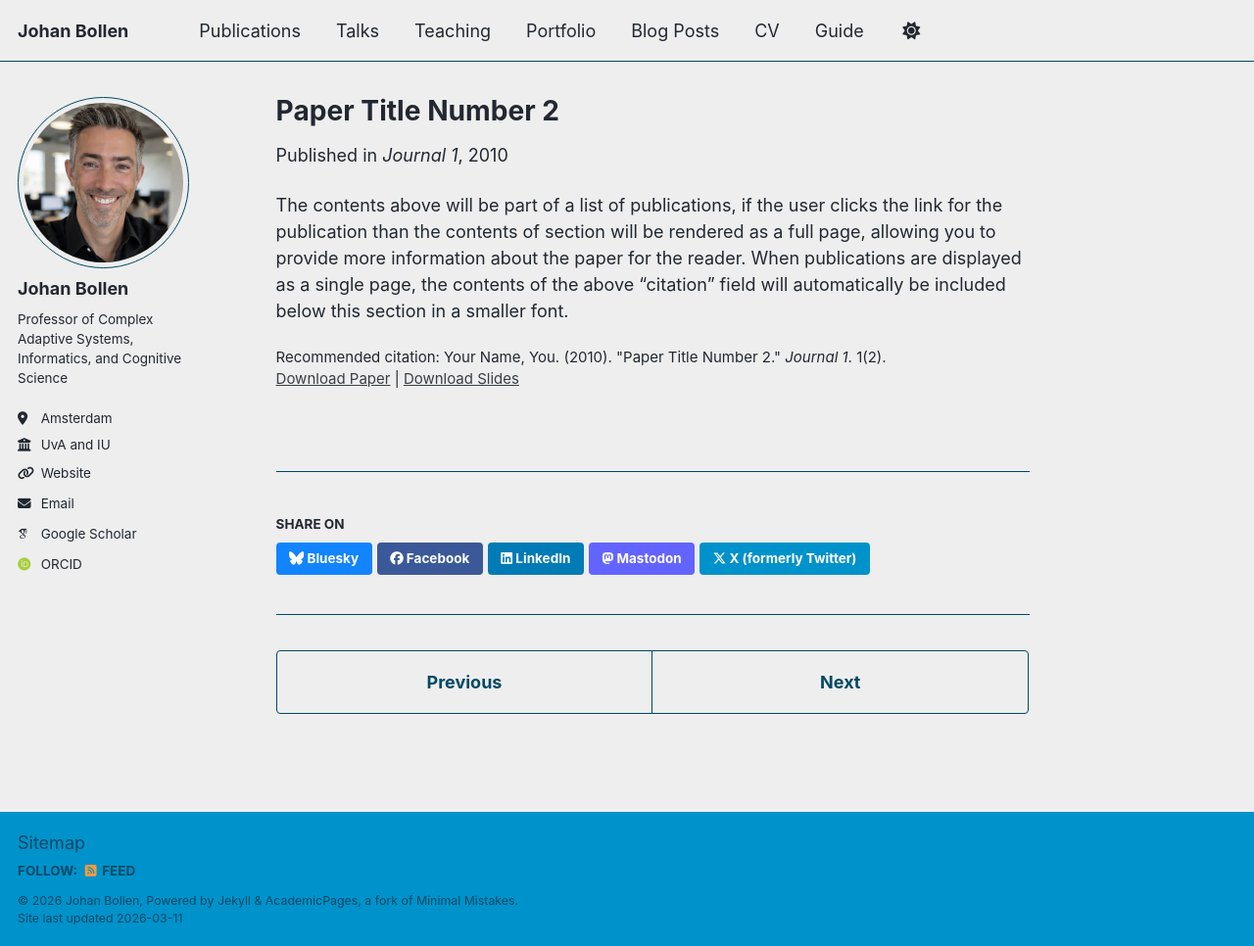
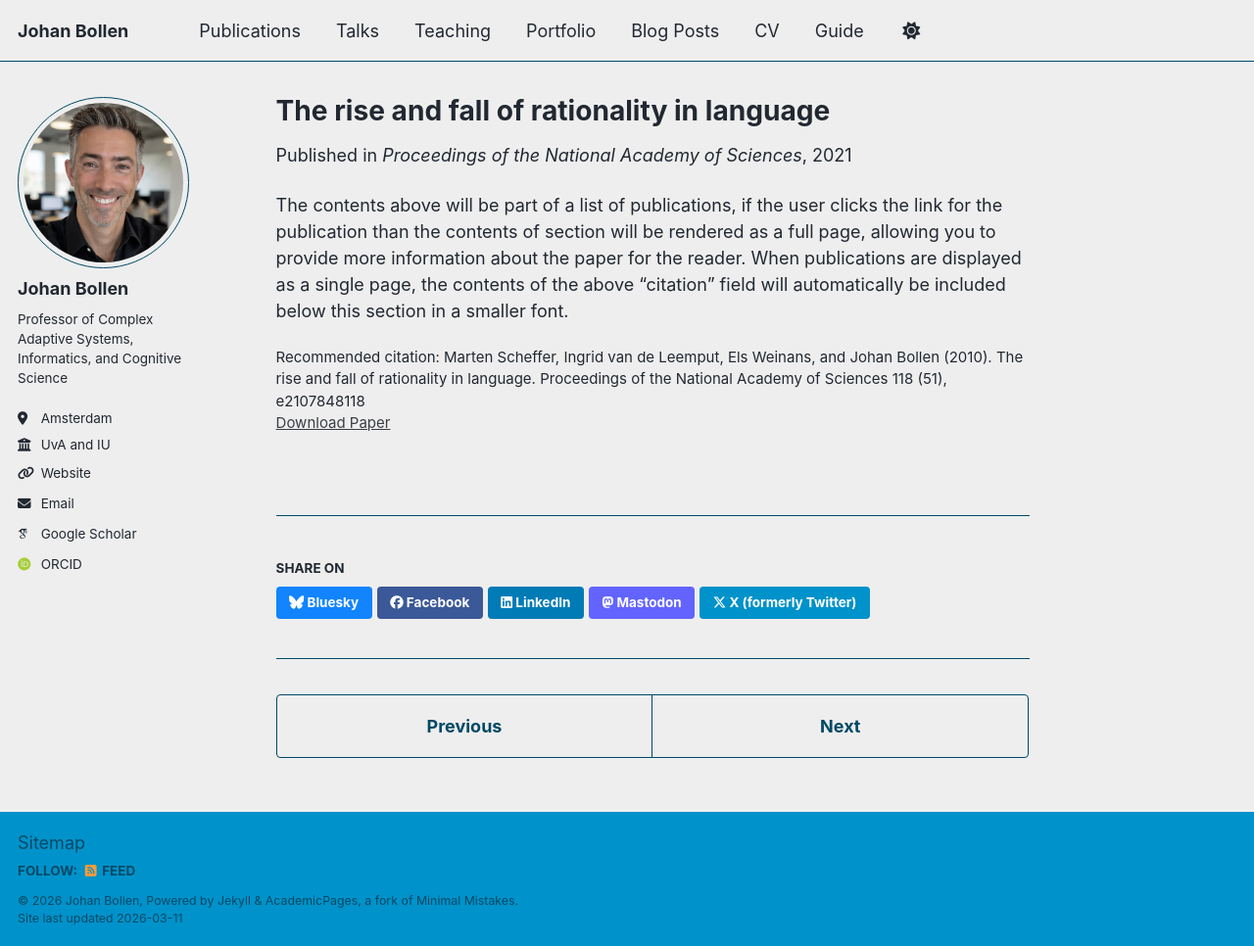
Before and after one commit to jbollen/jbollen.github.io, a Jekyll site: the page built from _publications/2010-10-01-paper-title-number-2.md, in a window 1280 px wide and 966 px high. Shown: the whole window at 98% size. Built offline with Jekyll 4.4.1, drawn with Linux system fonts in a browser that asks for light colours; some web fonts are replaced; a script bundle is joined from its source files by our own code; library files that are not in the unit come from our copies.

Commit message:
Update 2010-10-01-paper-title-number-2.md

```diff
--- a/_publications/2010-10-01-paper-title-number-2.md
+++ b/_publications/2010-10-01-paper-title-number-2.md
@@ -1,14 +1,14 @@
 ---
-title: "Paper Title Number 2"
+title: "The rise and fall of rationality in language"
 collection: publications
 category: manuscripts
 permalink: /publication/2010-10-01-paper-title-number-2
-excerpt: 'This paper is about the number 2. The number 3 is left for future work.'
-date: 2010-10-01
-venue: 'Journal 1'
-slidesurl: 'https://academicpages.github.io/files/slides2.pdf'
-paperurl: 'https://academicpages.github.io/files/paper2.pdf'
-citation: 'Your Name, You. (2010). &quot;Paper Title Number 2.&quot; <i>Journal 1</i>. 1(2).'
+excerpt: 'The surge of post-truth political argumentation suggests that we are living in a special historical period when it comes to the balance between emotion and reasoning. We show that the use of words associated with rationality, such as “determine” and “conclusion,” rose systematically after 1850, while words related to human experience such as “feel” and “believe” declined. This pattern reversed over the past decades, paralleled by a shift from a collectivistic to an individualistic focus...'
+date: 2021-12-21
+venue: 'Proceedings of the National Academy of Sciences'
+paperurl: 'https://www.pnas.org/doi/pdf/10.1073/pnas.2107848118'
+citation: 'Marten Scheffer, Ingrid van de Leemput, Els Weinans, and Johan Bollen (2010). The rise and fall of rationality in language. Proceedings of the National Academy of Sciences 118 (51), e2107848118'
 ---
 
+
 The contents above will be part of a list of publications, if the user clicks the link for the publication than the contents of section will be rendered as a full page, allowing you to provide more information about the paper for the reader. When publications are displayed as a single page, the contents of the above "citation" field will automatically be included below this section in a smaller font.
```
